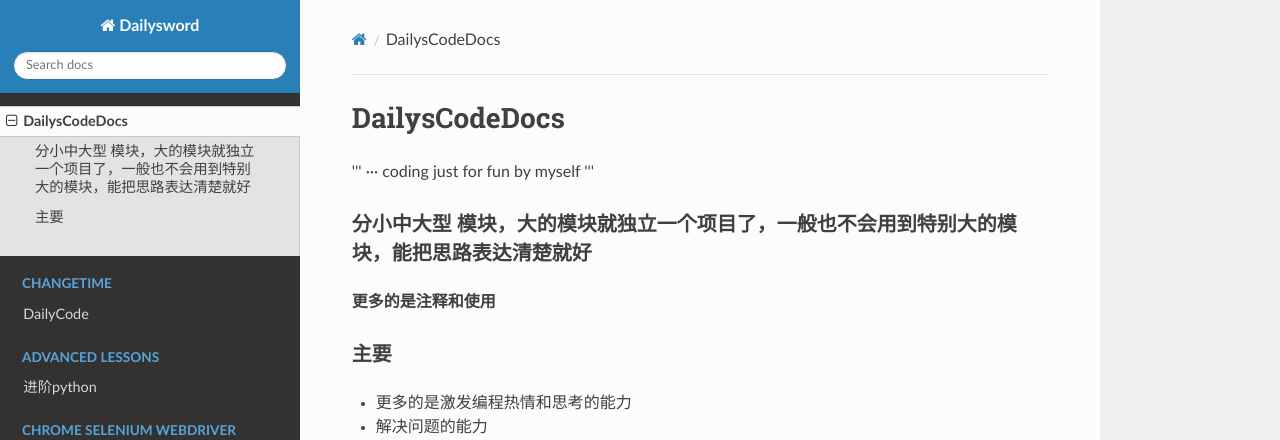
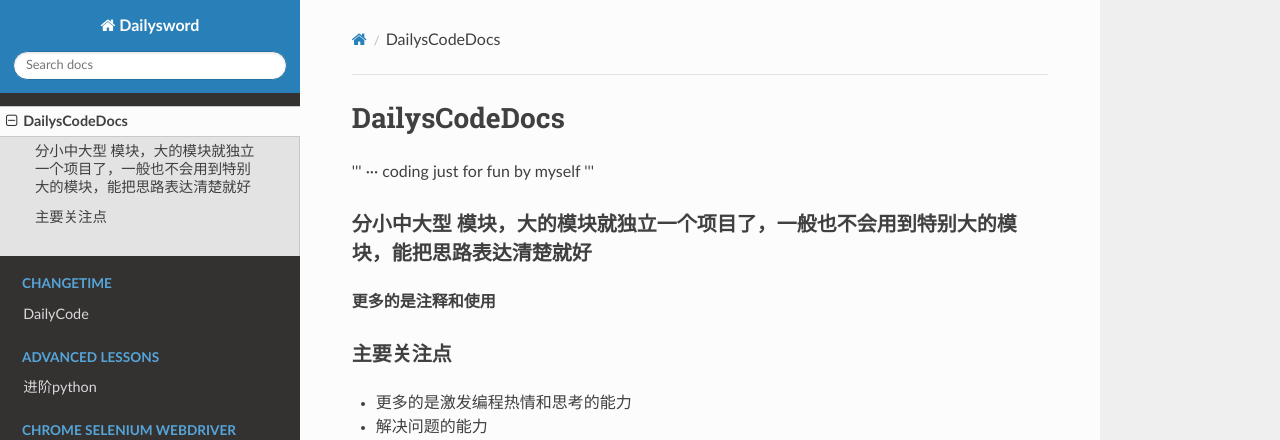
Before and after one commit to DailyR/mkdocs, an MkDocs documentation site: the page built from docs/README.md, in a window 1280 px wide and 1000 px high. Shown: the top 440 px of the window. Built offline with MkDocs 1.6.1, drawn with Linux system fonts in a browser that asks for light colours; nearby versions of some CDN libraries.

Commit message:
modify mk

```diff
--- a/docs/README.md
+++ b/docs/README.md
@@ -10,7 +10,7 @@
 **更多的是注释和使用**
 
 
-### 主要
+### 主要关注点
 
 - 更多的是激发编程热情和思考的能力
 
```
Also changed, not shown: docs/chrome_selenium_webdriver/README.md (+1 -2 lines).
